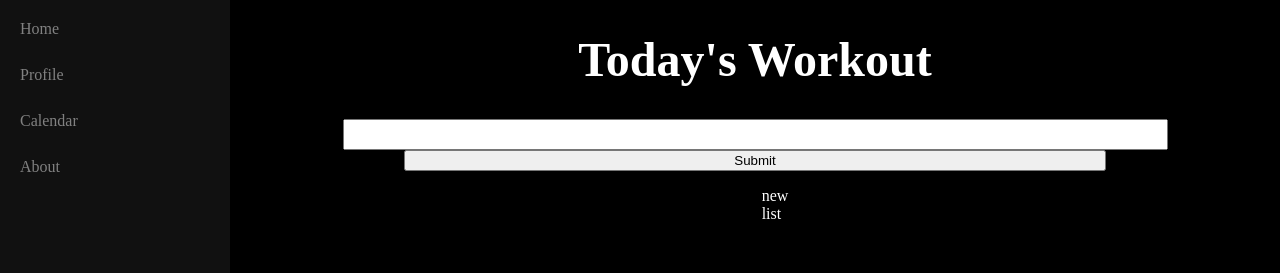
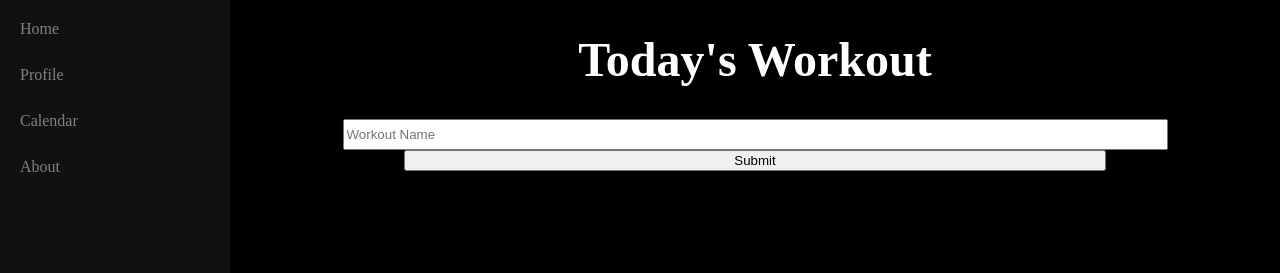
Before and after one commit to NE1NN/gym-progress-tracker, a React (Vite) app: page / in a window 1280 px wide. Shown: the top 273 px of the page. Built offline with nearby package versions, Linux system fonts and the light colour scheme.

Commit message:
Add list when submitting

```diff
--- a/src/components/MainContent.jsx
+++ b/src/components/MainContent.jsx
@@ -1,19 +1,45 @@
 import WorkoutList from "./WorkoutList";
+import { useState } from "react";
 
 function MainContent() {
+
+  const [workoutList, setWorkoutList] = useState([]);
+  const [workout, setWorkout] = useState([]);
+
+  function handleChange(event) {
+    setWorkout(event.target.value);
+  }
+
+  function handleSubmit(event) {
+    event.preventDefault();
+    setWorkoutList(prevWorkoutList => [...prevWorkoutList, workout]);
+    console.log(workoutList);
+  }
+
+  const workoutItems = workoutList.map(workout => <WorkoutList workout={workout} />);
+
   return (
     <main className="main-content">
       <h1>Today&apos;s Workout</h1>
       <form>
-        <input list="workouts" type="text" id="workout" name="workout" size="100" />
+        <input
+          type="text"
+          id="workout"
+          name="workout"
+          size="100"
+          placeholder="Workout Name"
+          onChange={handleChange}
+        />
         <datalist id="workouts">
           <option value="Bench Press" />
           <option value="Barbell Squat" />
           <option value="Deadlift" />
         </datalist>
       </form>
-      <button id="submit-btn" onClick="javascript:alert('Hello World!')">Submit</button>
-      <WorkoutList />
+      <button id="submit-btn" onClick={handleSubmit}>Submit</button>
+      <ul class="workout-list">
+        {workoutItems}
+      </ul>
     </main>
   )
 }
--- a/src/components/WorkoutList.jsx
+++ b/src/components/WorkoutList.jsx
@@ -1,9 +1,6 @@
-function WorkoutList() {
+function WorkoutList(props) {
     return (
-        <ul class="workout-list">
-          <li>new</li>
-          <li>list</li>
-        </ul>
+        <li>{props.workout}</li>
     );
 }
 
```
